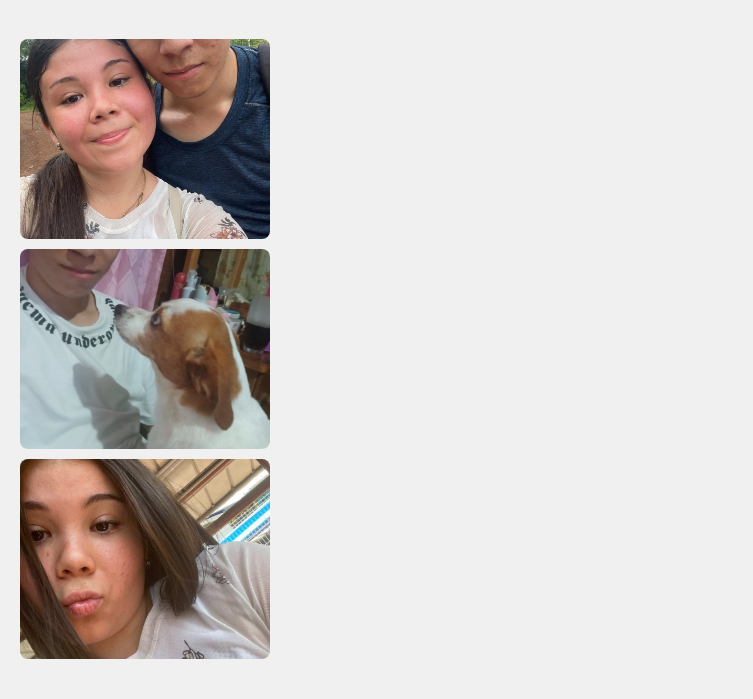
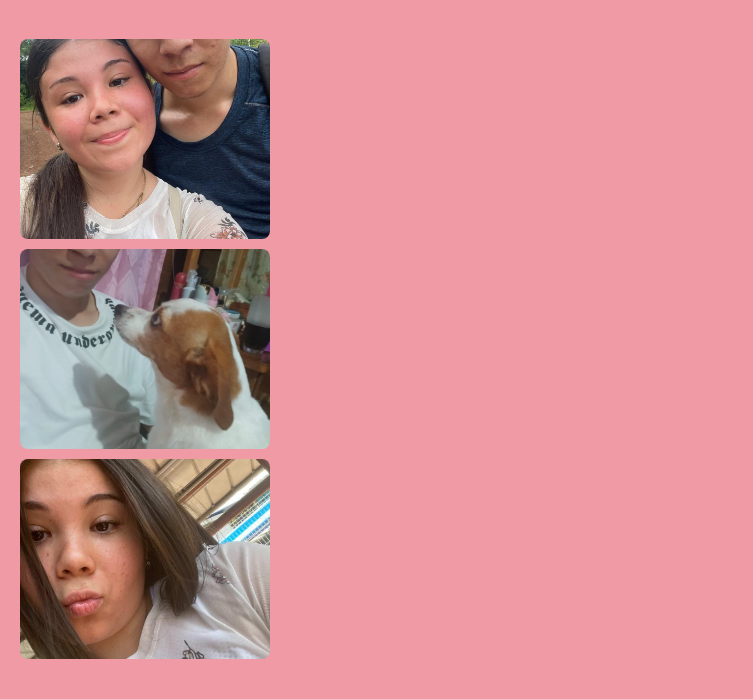
Before and after one commit to Joseijr/Albun, a plain HTML site: page index.html in a window 1280 px wide. Shown: the part 101-800 px from the top of the page, without its empty margins (0-753 px from the left). Drawn offline with Linux system fonts and the light colour scheme.

Commit message:
Update style.css

```diff
--- a/style.css
+++ b/style.css
@@ -1,6 +1,6 @@
 body {
     font-family: Arial, sans-serif;
-    background: #f0f0f0;
+    background: #EF9AA4;
     margin: 0;
     padding: 0;
 }
@@ -48,4 +48,5 @@ h1 {
 
 .lightbox.active {
     display: flex;
+
 }
```
